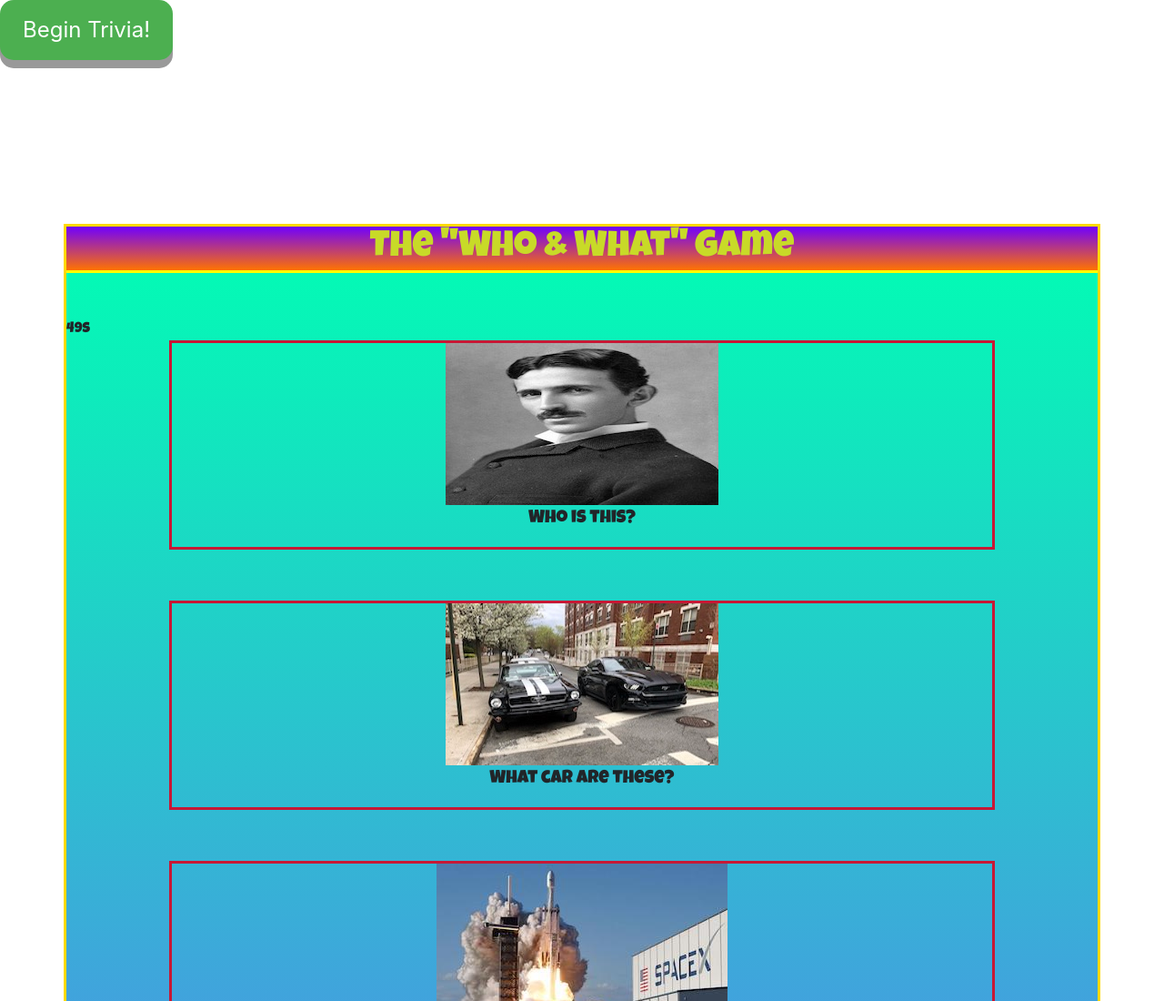
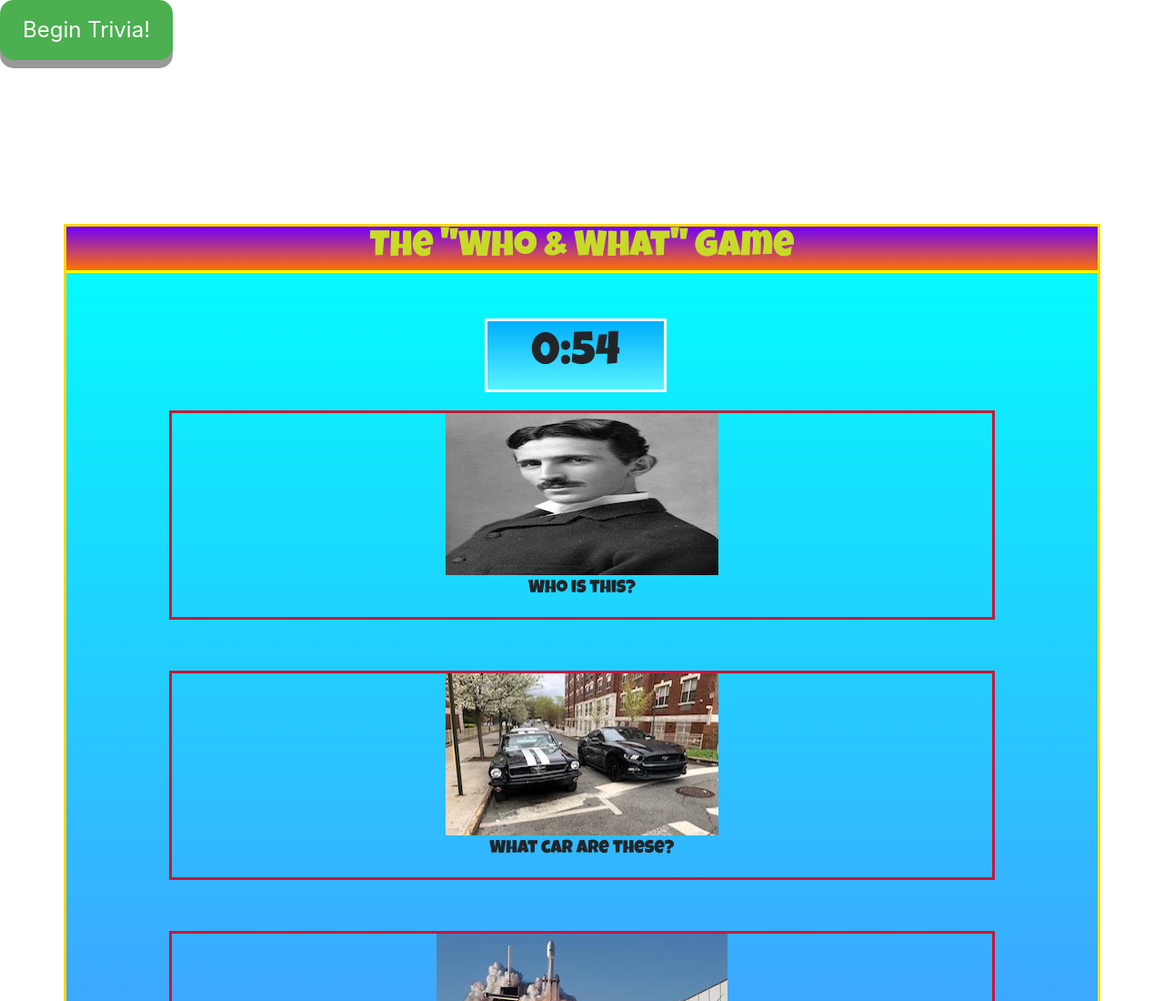
Before and after one commit to Sinuhem23/TriviaGame, a plain HTML site: page index.html in a window 1280 px wide. Shown: the top 1100 px of the page at 91% size. Drawn offline with nearby package versions, Linux system fonts and the light colour scheme.

Commit message:
TriviaGame

```diff
--- a/assets/css/style.css
+++ b/assets/css/style.css
@@ -10,6 +10,18 @@ body {
     height: 100%;
 
 }
+/* Timer */
+#counter {
+    margin-left: 460px;
+    font-size: 50px;
+   border: solid white;
+   background-image: linear-gradient(rgb(0, 174, 255), rgb(87, 244, 255));
+   margin-bottom: 20px;
+   width: 200px;
+
+
+}
+
 
 /* Button */
 
@@ -42,7 +54,7 @@ body {
     margin-top: 180px;
     margin-bottom: 180px;
     text-align: center;
-    background-image: linear-gradient(rgb(0, 255, 179), rgb(118, 87, 255));
+    background-image: linear-gradient(rgb(0, 255, 255), rgb(118, 87, 255));
 
 
     width: auto;
--- a/assets/javascript/app.js
+++ b/assets/javascript/app.js
@@ -13,36 +13,30 @@
 
 
 
+function countdown() {
+  var seconds = 60;
+  function tick() {
+      var counter = document.getElementById("counter");
+      seconds--;
+      counter.innerHTML = "0:" + (seconds < 10 ? "0" : "") + String(seconds);
+      if( seconds > 0 ) {
+          setTimeout(tick, 1000);
 
-// Set the timer we're counting down to
-var countDown = new Date("60000").getTime();
+      }else if ( seconds < 10 ){
+        document.getElementById("counter").style.color = 'red';
 
-// Update the count down every 1 second
-var x = setInterval(function() {
+      }
 
-  // Get today's date and time
-  var now = new Date().getTime();
+      else {
+          alert("Time is UP");
+      }
+  }
+  tick();
 
-  // Find the distance between now and the count down date
-  var distance = countDown - now;
+}
 
-  // Time calculations for days, hours, minutes and seconds
-
-  var seconds = Math.floor((distance % (1000 * 60)) / 1000);
-
-  // Display the result
-  document.getElementById("displayTimer").innerHTML = seconds + "s ";
-
-  // If the count down is finished, write some text
-  if (distance < 0) {
-    clearInterval(x);
-    document.getElementById("displayTimer").innerHTML = "All Done";
-
-
-
-  }
-
-}, 1000);
+// start the countdown
+countdown();
 
 //  // Hide the directions
 //  directionsText.textContent = "";
--- a/index.html
+++ b/index.html
@@ -26,6 +26,7 @@
   </head>
 
   <body>
+
     <button class="button"  id="directions-text">Begin Trivia!</button>
 
     <!-- Main container -->
@@ -36,7 +37,7 @@
       <!-- First Question -->
 
       <div class="row">
-          <div id="displayTimer">01:00</div>
+          <div id="counter">1:00</div>
 
 
         <div class="questions">
@@ -167,9 +168,12 @@
           <p></p>
         </div>
       </div>
+
       <button id="reset-button" style="display: none;">Reset Game</button>
 
     </div>
+
+
 
     <!-- Linking our JavaScript file -->
 <script type="text/javascript" src="assets/javascript/app.js"></script>
```
Also changed, not shown: 1 other file.
